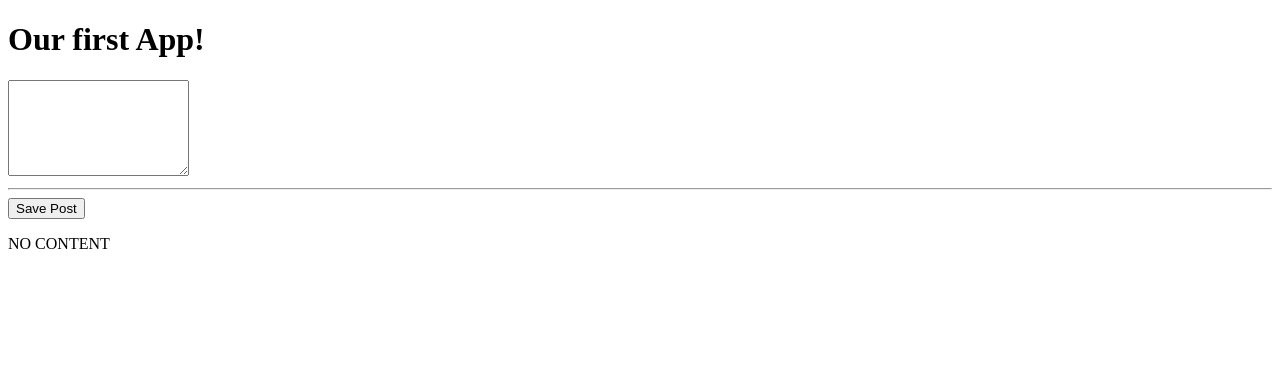
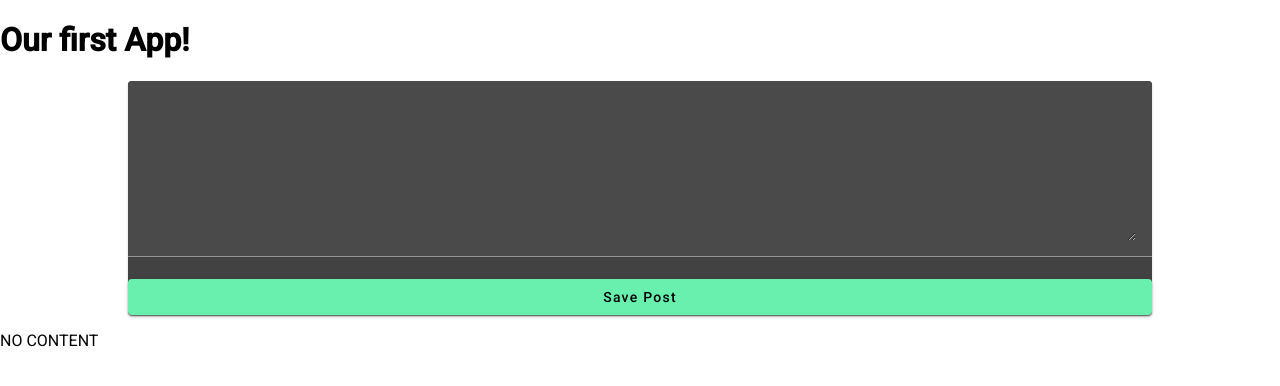
Before and after one commit to Truper63/blog-mean, an Angular app: page / in a window 1280 px wide. Shown: the top 386 px of the page. Built offline with nearby package versions, Linux system fonts and the light colour scheme.

Commit message:
2.20 Installing Angular Material

```diff
--- a/angular.json
+++ b/angular.json
@@ -35,6 +35,7 @@
               "src/assets"
             ],
             "styles": [
+              "@angular/material/prebuilt-themes/purple-green.css",
               "src/styles.css"
             ],
             "scripts": []
@@ -94,6 +95,7 @@
               "src/assets"
             ],
             "styles": [
+              "@angular/material/prebuilt-themes/purple-green.css",
               "src/styles.css"
             ],
             "scripts": []
--- a/package.json
+++ b/package.json
@@ -11,10 +11,12 @@
   "private": true,
   "dependencies": {
     "@angular/animations": "^17.1.0",
+    "@angular/cdk": "^17.1.2",
     "@angular/common": "^17.1.0",
     "@angular/compiler": "^17.1.0",
     "@angular/core": "^17.1.0",
     "@angular/forms": "^17.1.0",
+    "@angular/material": "^17.1.2",
     "@angular/platform-browser": "^17.1.0",
     "@angular/platform-browser-dynamic": "^17.1.0",
     "@angular/router": "^17.1.0",
--- /dev/null
+++ b/src/app/posts/post-create/post-create.component.css
@@ -0,0 +1,9 @@
+mat-card {
+  width: 80%;
+  margin: auto;
+}
+
+mat-form-field,
+textarea {
+  width: 100%;
+}
--- a/src/app/posts/post-create/post-create.component.html
+++ b/src/app/posts/post-create/post-create.component.html
@@ -1,4 +1,9 @@
-<textarea rows="6" [(ngModel)]="enteredValue"></textarea>
-<hr />
-<button (click)="onAddPost()">Save Post</button>
+<mat-card>
+  <mat-form-field>
+    <textarea matInput rows="6" [(ngModel)]="enteredValue"></textarea>
+  </mat-form-field>
+  <button mat-raised-button color="accent" (click)="onAddPost()">
+    Save Post
+  </button>
+</mat-card>
 <p>{{ newPost }}</p>
--- a/src/app/posts/post-create/post-create.component.ts
+++ b/src/app/posts/post-create/post-create.component.ts
@@ -3,6 +3,7 @@
 @Component({
   selector: 'app-post-create',
   templateUrl: './post-create.component.html',
+  styleUrls: ['./post-create.component.css'],
 })
 export class PostCreateComponent {
   enteredValue = '';
--- a/src/index.html
+++ b/src/index.html
@@ -6,6 +6,8 @@
   <base href="/">
   <meta name="viewport" content="width=device-width, initial-scale=1">
   <link rel="icon" type="image/x-icon" href="favicon.ico">
+  <link href="https://fonts.googleapis.com/css2?family=Roboto:wght@300;400;500&display=swap" rel="stylesheet">
+  <link href="https://fonts.googleapis.com/icon?family=Material+Icons" rel="stylesheet">
 </head>
 <body>
   <app-root></app-root>
--- a/src/styles.css
+++ b/src/styles.css
@@ -1 +1,11 @@
 /* You can add global styles to this file, and also import other style files */
+@import "../node_modules/@angular/material/prebuilt-themes/purple-green.css";
+
+html,
+body {
+  height: 100%;
+}
+body {
+  margin: 0;
+  font-family: Roboto, "Helvetica Neue", sans-serif;
+}
```
Also changed, not shown: src/app/app.module.ts (+12 -2 lines), 1 other file (tests, documents, lock files or other folders).
